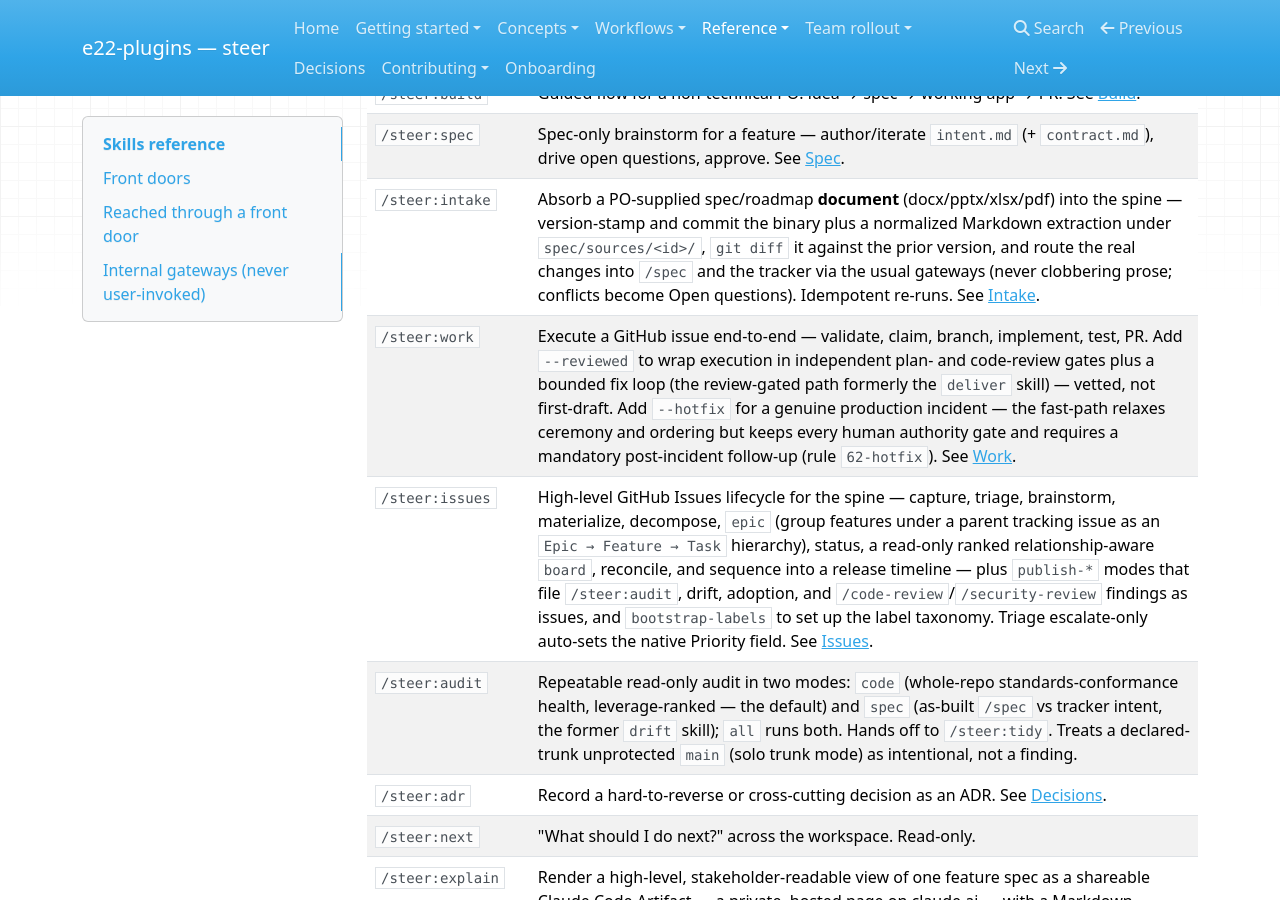
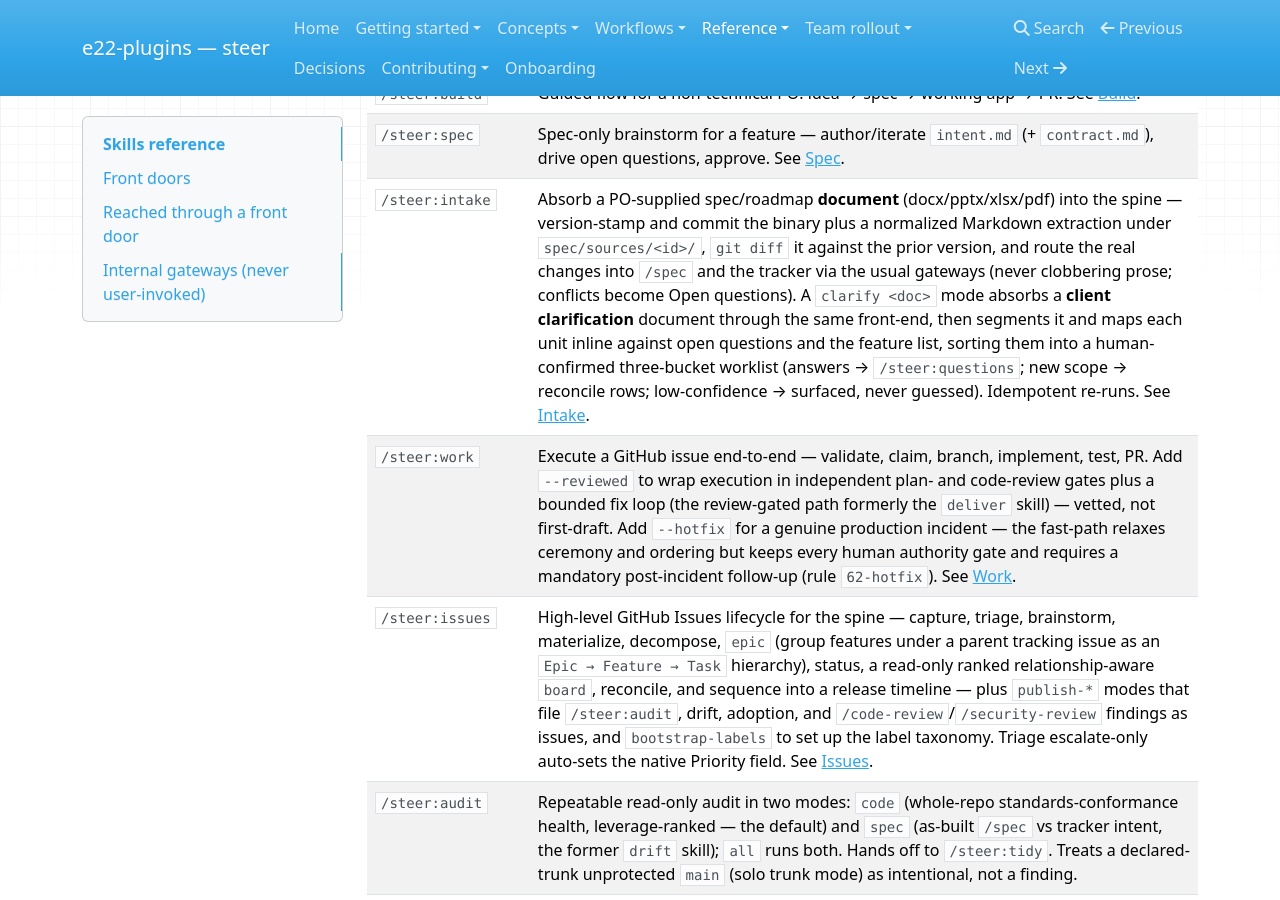
Before and after one commit to element22llc/e22-plugins, an MkDocs documentation site: the page built from docs/reference/skills.md, in a window 1280 px wide and 900 px high, scrolled down 594 px. Built offline with MkDocs 1.6.1, drawn with Linux system fonts in a browser that asks for light colours; nearby versions of some CDN libraries; some of the changed text lies outside the part shown.

Commit message:
docs: fold in Phase-A non-blocking audit findings
Resolve the deferred non-blocking findings from the 3.12.0 pre-release
audit, in the release PR:

- explain/SKILL.md: distinguish tool-enforced (Edit/NotebookEdit block
  in-place edits) from prose-enforced (the temp-only Write discipline),
  since Write itself is not disallowed — the prior "modify any existing
  file, tool-enforced" overstated the guarantee. [low]
- docs/workflows/index.md: add /steer:explain to the cheat-sheet. [medium]
- docs/reference/skills.md: enumerate the /steer:intake `clarify` mode and
  note the /steer:questions doc-sourced fold path. [medium/low]
- docs/reference/repository-contract.md: add the .gitattributes
  (CHANGELOG.md merge=union) scaffold row. [low]

Co-Authored-By: Claude Opus 4.8 (1M context) <noreply@anthropic.com>

```diff
--- a/docs/reference/skills.md
+++ b/docs/reference/skills.md
@@ -19,7 +19,7 @@ specialized skills below as needed, so you rarely reach past this set.
 | `/steer:setup` | One front door for getting a repo onto the standards — detects the `/spec` spine state and routes to greenfield bootstrap, existing-code adoption, or steady-state sync, installing prerequisites first if the toolchain is missing. Thin dispatcher over `/steer:init`, `/steer:adopt`, `/steer:sync` — which invoke `/steer:doctor` themselves when prerequisites are missing. |
 | `/steer:build` | Guided flow for a non-technical PO: idea → spec → working app → PR. See [Build](../workflows/build.md). |
 | `/steer:spec` | Spec-only brainstorm for a feature — author/iterate `intent.md` (+ `contract.md`), drive open questions, approve. See [Spec](../workflows/spec.md). |
-| `/steer:intake` | Absorb a PO-supplied spec/roadmap **document** (docx/pptx/xlsx/pdf) into the spine — version-stamp and commit the binary plus a normalized Markdown extraction under `spec/sources/<id>/`, `git diff` it against the prior version, and route the real changes into `/spec` and the tracker via the usual gateways (never clobbering prose; conflicts become Open questions). Idempotent re-runs. See [Intake](../workflows/intake.md). |
+| `/steer:intake` | Absorb a PO-supplied spec/roadmap **document** (docx/pptx/xlsx/pdf) into the spine — version-stamp and commit the binary plus a normalized Markdown extraction under `spec/sources/<id>/`, `git diff` it against the prior version, and route the real changes into `/spec` and the tracker via the usual gateways (never clobbering prose; conflicts become Open questions). A `clarify <doc>` mode absorbs a **client clarification** document through the same front-end, then segments it and maps each unit inline against open questions and the feature list, sorting them into a human-confirmed three-bucket worklist (answers → `/steer:questions`; new scope → reconcile rows; low-confidence → surfaced, never guessed). Idempotent re-runs. See [Intake](../workflows/intake.md). |
 | `/steer:work` | Execute a GitHub issue end-to-end — validate, claim, branch, implement, test, PR. Add `--reviewed` to wrap execution in independent plan- and code-review gates plus a bounded fix loop (the review-gated path formerly the `deliver` skill) — vetted, not first-draft. Add `--hotfix` for a genuine production incident — the fast-path relaxes ceremony and ordering but keeps every human authority gate and requires a mandatory post-incident follow-up (rule `62-hotfix`). See [Work](../workflows/work.md). |
 | `/steer:issues` | High-level GitHub Issues lifecycle for the spine — capture, triage, brainstorm, materialize, decompose, `epic` (group features under a parent tracking issue as an `Epic → Feature → Task` hierarchy), status, a read-only ranked relationship-aware `board`, reconcile, and sequence into a release timeline — plus `publish-*` modes that file `/steer:audit`, drift, adoption, and `/code-review`/`/security-review` findings as issues, and `bootstrap-labels` to set up the label taxonomy. Triage escalate-only auto-sets the native Priority field. See [Issues](../workflows/issues.md). |
 | `/steer:audit` | Repeatable read-only audit in two modes: `code` (whole-repo standards-conformance health, leverage-ranked — the default) and `spec` (as-built `/spec` vs tracker intent, the former `drift` skill); `all` runs both. Hands off to `/steer:tidy`. Treats a declared-trunk unprotected `main` (solo trunk mode) as intentional, not a finding. |
@@ -44,7 +44,7 @@ by name. Each is reached through the front door noted.
 | `/steer:doctor` | `/steer:setup` | Detect and install the local prerequisites a repo needs before init/build/dev — git, mise (and the pnpm/uv/node it manages), and Docker — with per-OS guidance and confirmation-gated installs. Also flags a runtime **shadowed** by a global version manager (nvm/asdf/volta/fnm) or a system copy, so bare `pnpm`/`node` can't silently run an un-pinned version. |
 | `/steer:tidy` | `/steer:audit` | Sweep loose files out of the repo root into their correct home (`/spec/reference`, `/spec/design`). |
 | `/steer:roadmap` | `/steer:issues` | Generate a release-milestone timeline (viewable as a GitHub Projects v2 roadmap) by turning intended-but-unshipped work into milestone-grouped issues — `from-features` (target specs not yet live) or `from-gap` (a spec-gap from `/steer:audit spec`), plus a `sync` reconcile. Writes the human-confirmed native Start/Target **date** issue fields (for per-issue Gantt bars) in addition to milestone grouping; proposes a dependency-ordered plan; never fabricates dates. |
-| `/steer:questions` | `/steer:spec`, `/steer:issues` | Sweep every open question across the spine (each feature's `intent.md` + `vision.md`) and walk the PO/dev through answering each one, folding the decision back into the spec — promoting a question to a tracked issue is one sub-step. |
+| `/steer:questions` | `/steer:spec`, `/steer:issues` | Sweep every open question across the spine (each feature's `intent.md` + `vision.md`) and walk the PO/dev through answering each one, folding the decision back into the spec — promoting a question to a tracked issue is one sub-step. An answer may also arrive from an ingested clarification document (routed here by `/steer:intake clarify`); it folds under the same tier gate as an in-session answer, recording the source-ref and quoted span as provenance. |
 | `/steer:reference` | `/steer:standards`, model | Load one of the bundled full-detail reference docs by topic: `conventions` (tooling/convention questions, stack-default rationale), `traceability` (living docs, tracker refs, drift gates, PO vs dev split), `design-sources` (features from a Claude Design export/URL, Figma, or screenshots), `context-hygiene` (delegate heavy/multi-phase runs to subagents; persist durable run-state in `/spec/**` so it survives compaction), or `architecture-diagrams` (the global system diagram: Tier 1 Mermaid vs opt-in Tier 2 LikeC4, which diagram types, and keeping it in sync). Read-only; materialized into `/spec/reference/` once a repo is set up. |
 
 ## Internal gateways (never user-invoked)
```
Also changed, not shown: docs/reference/repository-contract.md (+1 -0 lines), docs/workflows/index.md (+1 -0 lines), plugins/steer/skills/explain/SKILL.md (+7 -6 lines).
